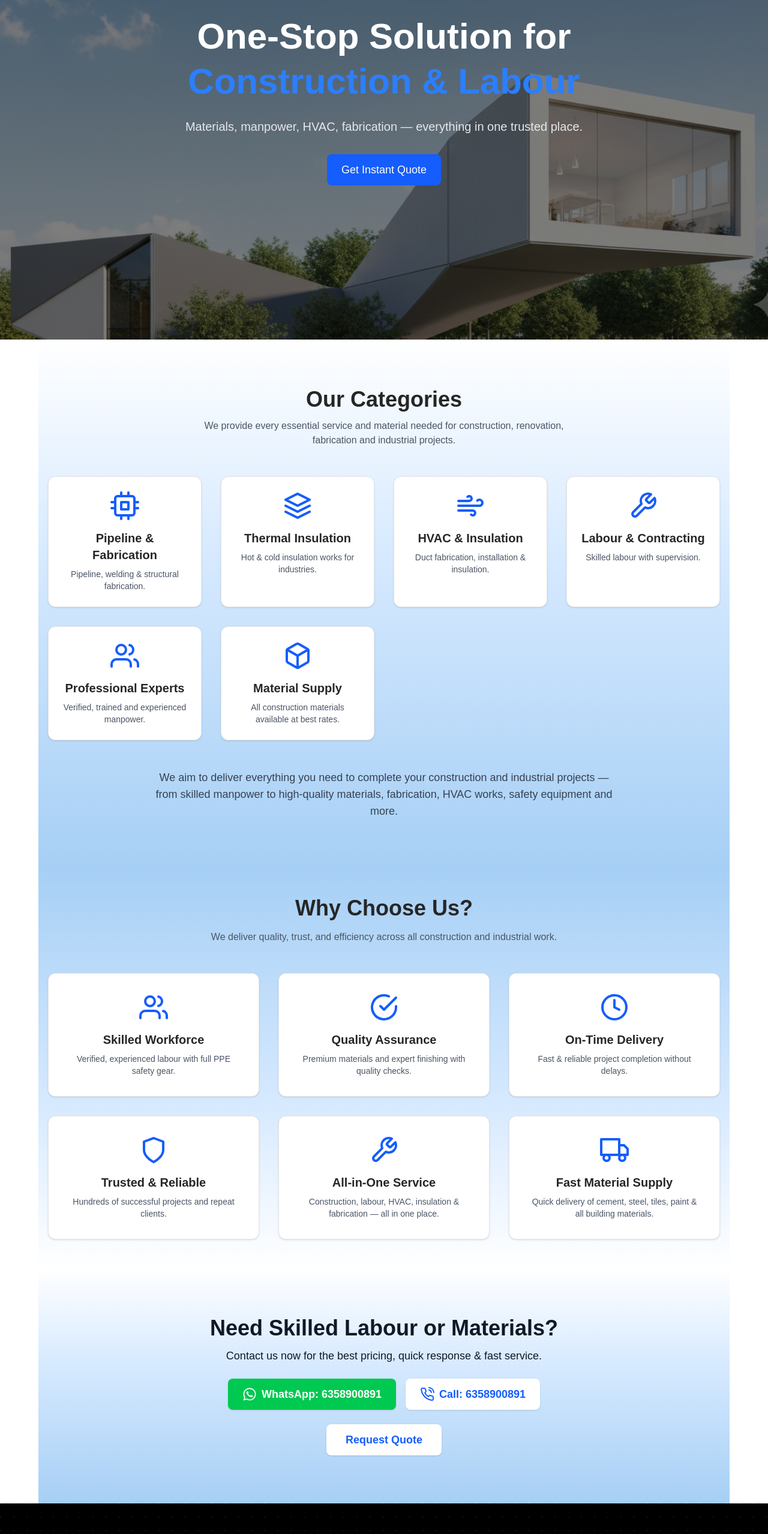
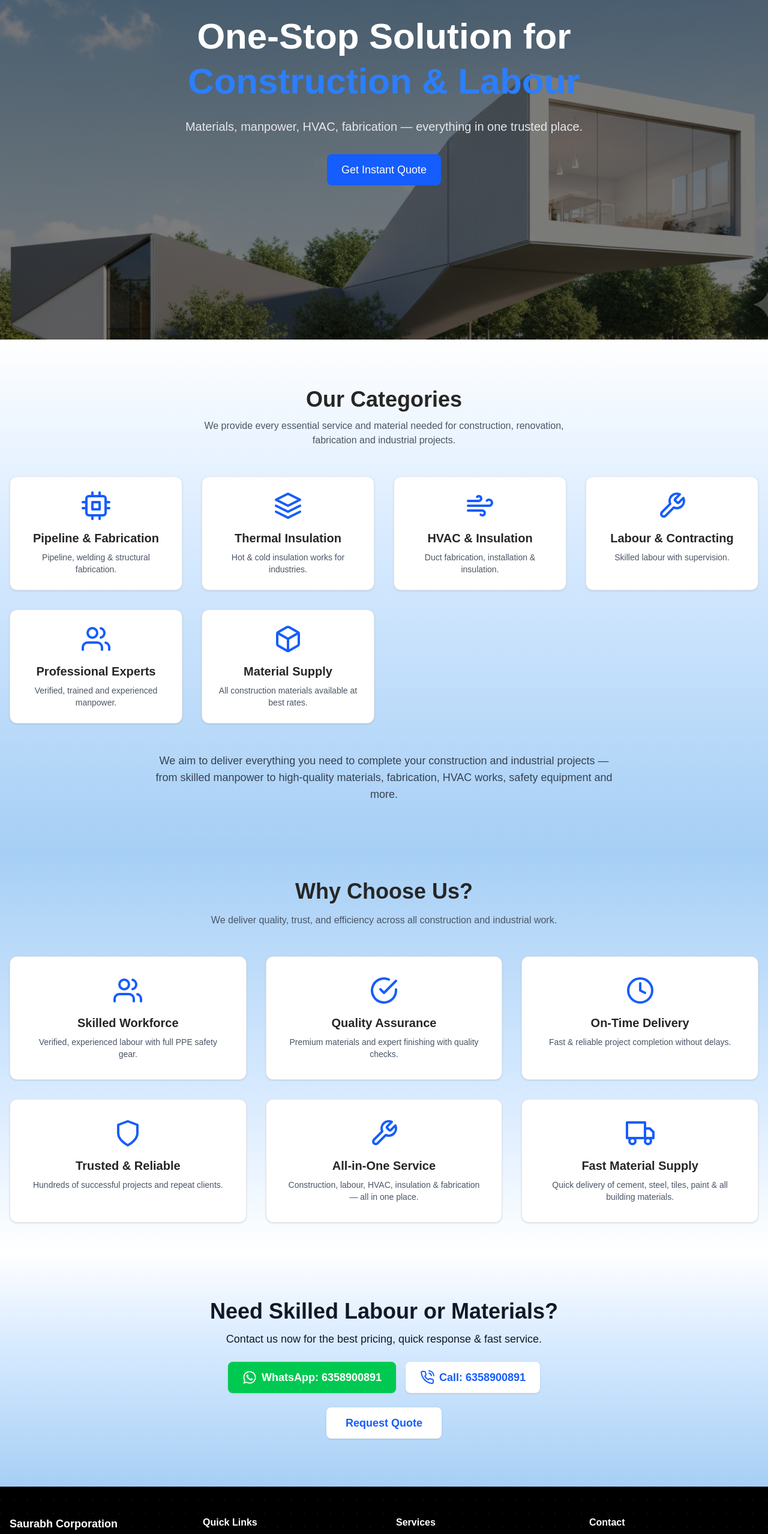
Before and after one commit to bimfroxdemo-hub/Sourabh-Co, a React (Vite) app: page / in a window 1280 px wide. Shown: the part 234-2791 px from the top of the page at 60% size. Built offline with nearby package versions, Linux system fonts and the light colour scheme.

Commit message:
"footer error"

```diff
--- a/src/Pages/Index.jsx
+++ b/src/Pages/Index.jsx
@@ -20,21 +20,21 @@ const Index = () => {
           <HeroSection />
         </section>
 
-        <section className="w-full  sm:px-6 md:px-10 lg:px-14 xl:px-16 ">
+        <section className="w-full    ">
           <Categery />
         </section>
 
-        <section className="w-full  sm:px-6 md:px-10 lg:px-14 xl:px-16 ">
+        <section className="w-full    ">
           <WhyChooseUs />
         </section>
 
-        <section className="w-full  sm:px-6 md:px-10 lg:px-14 xl:px-16 ">
+        <section className="w-full   ">
           <CTASection />
         </section>
       </main>
 
       {/* Footer */}
-      <Footer />
+
     </div>
   );
 };
```
